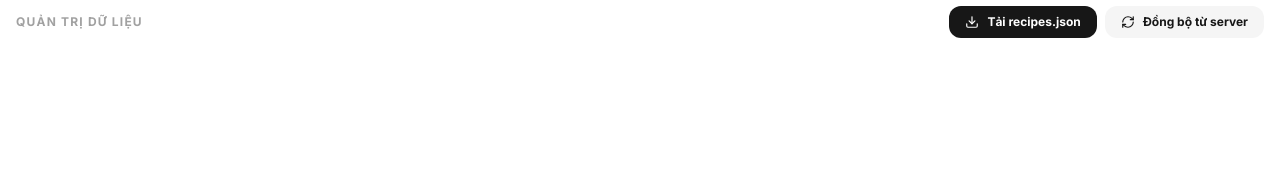
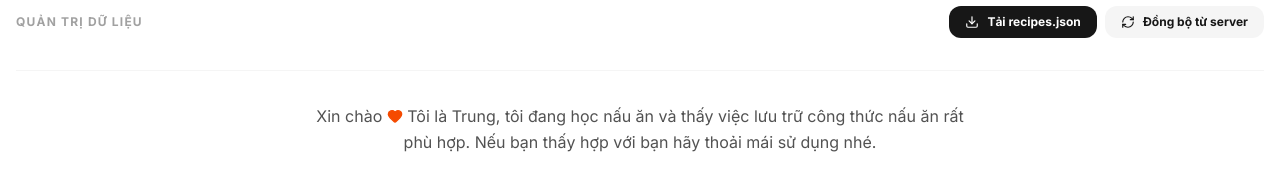
Before and after one commit to trungdeveloper1993/webnauan, a React (Vite) app: page / in a window 1280 px wide. Shown: the part 1677-1868 px from the top of the page. Before the commit the page ends 1763 px from the top, so only its background shows below. Built offline with nearby package versions, Linux system fonts and the light colour scheme; a web font is replaced by a local one.

Commit message:
Add personal thank-you note to footer

```diff
--- a/src/App.tsx
+++ b/src/App.tsx
@@ -6,7 +6,7 @@ import { RecipeForm } from './components/RecipeForm';
 import { ShoppingList } from './components/ShoppingList';
 import { Recipe } from './types';
 import { motion, AnimatePresence } from 'motion/react';
-import { Search, Plus, Utensils, ShoppingBasket, ChefHat, Download, RefreshCw } from 'lucide-react';
+import { Search, Plus, Utensils, ShoppingBasket, ChefHat, Download, RefreshCw, Heart } from 'lucide-react';
 import { removeAccents } from './lib/utils';
 
 function AppContent() {
@@ -262,6 +262,16 @@ function AppContent() {
               </button>
             </div>
           </div>
+
+          {/* Personal thank-you note */}
+          <div className="border-t border-neutral-100 pt-8 text-center">
+            <p className="max-w-2xl mx-auto text-neutral-600 leading-relaxed">
+              Xin chào{' '}
+              <Heart size={16} className="inline-block text-orange-600 fill-orange-600 -mt-1" />
+              {' '}Tôi là Trung, tôi đang học nấu ăn và thấy việc lưu trữ công thức nấu ăn rất phù hợp.
+              Nếu bạn thấy hợp với bạn hãy thoải mái sử dụng nhé.
+            </p>
+          </div>
         </div>
       </footer>
     </div>
```
